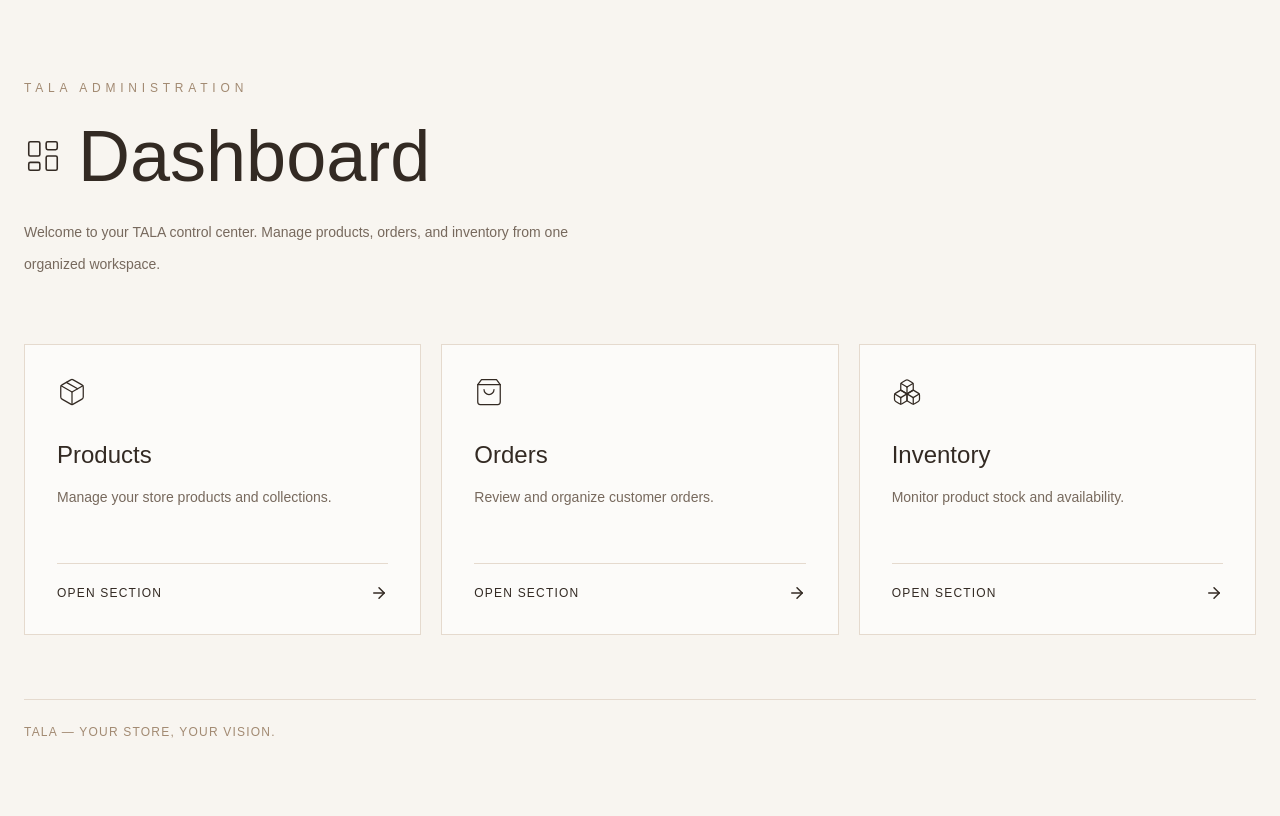
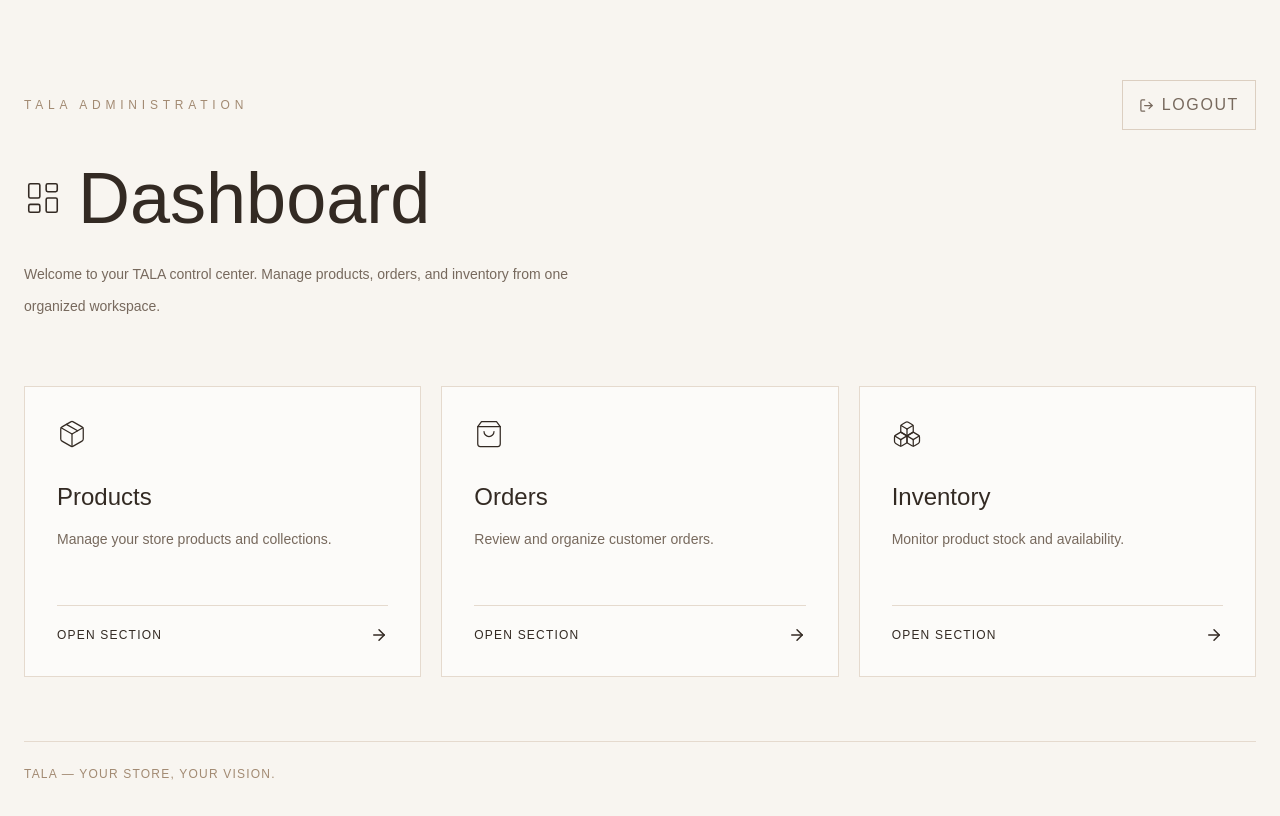
Before and after one commit to ozagomaa759-pixel/tala-store, a Next.js app: page /admin in a window 1280 px wide. Shown: the top 816 px of the page. Built offline with nearby package versions, Linux system fonts and the light colour scheme.

Commit message:
Implement logout feature in AdminPage
Added logout functionality to AdminPage component.

```diff
--- a/src/app/admin/page.tsx
+++ b/src/app/admin/page.tsx
@@ -1,3 +1,5 @@
+
+"use client";
 
 import Link from "next/link";
 import {
@@ -6,7 +8,10 @@ import {
   ShoppingBag,
   Boxes,
   LayoutDashboard,
+  LogOut,
 } from "lucide-react";
+import { useRouter } from "next/navigation";
+import { useState } from "react";
 
 const sections = [
   {
@@ -30,15 +35,54 @@ const sections = [
 ];
 
 export default function AdminPage() {
+  const router = useRouter();
+  const [loggingOut, setLoggingOut] = useState(false);
+
+  async function handleLogout() {
+    if (loggingOut) return;
+
+    setLoggingOut(true);
+
+    try {
+      const response = await fetch("/api/admin/logout", {
+        method: "POST",
+      });
+
+      if (!response.ok) {
+        throw new Error("Logout failed");
+      }
+
+      router.replace("/admin/login");
+      router.refresh();
+    } catch {
+      setLoggingOut(false);
+      alert("Unable to log out. Please try again.");
+    }
+  }
+
   return (
-    <main className="min-h-screen bg-[#F8F5F0] px-6 py-20 text-[#332A23]">
+    <main className="min-h-screen bg-[#F8F5F0] px-6 py-12 sm:py-20 text-[#332A23]">
       <div className="mx-auto max-w-7xl">
-        <p className="text-xs uppercase tracking-[0.4em] text-[#A28A72]">
-          TALA Administration
-        </p>
 
-        <div className="mt-6 flex items-center gap-4">
+        <div className="flex items-center justify-between gap-4">
+          <p className="text-xs uppercase tracking-[0.4em] text-[#A28A72]">
+            TALA Administration
+          </p>
+
+          <button
+            type="button"
+            onClick={handleLogout}
+            disabled={loggingOut}
+            className="inline-flex items-center gap-2 border border-[#DCCFC1] px-4 py-3 text-xs uppercase tracking-widest text-[#77695D] transition hover:bg-white disabled:opacity-50"
+          >
+            <LogOut size={15} />
+            {loggingOut ? "Logging out..." : "Logout"}
+          </button>
+        </div>
+
+        <div className="mt-8 flex items-center gap-4">
           <LayoutDashboard size={38} strokeWidth={1} />
+
           <h1 className="text-5xl font-light sm:text-7xl">
             Dashboard
           </h1>
@@ -74,6 +118,7 @@ export default function AdminPage() {
                   <span className="text-xs uppercase tracking-widest">
                     Open Section
                   </span>
+
                   <ArrowRight
                     size={18}
                     className="transition group-hover:translate-x-2"
```
